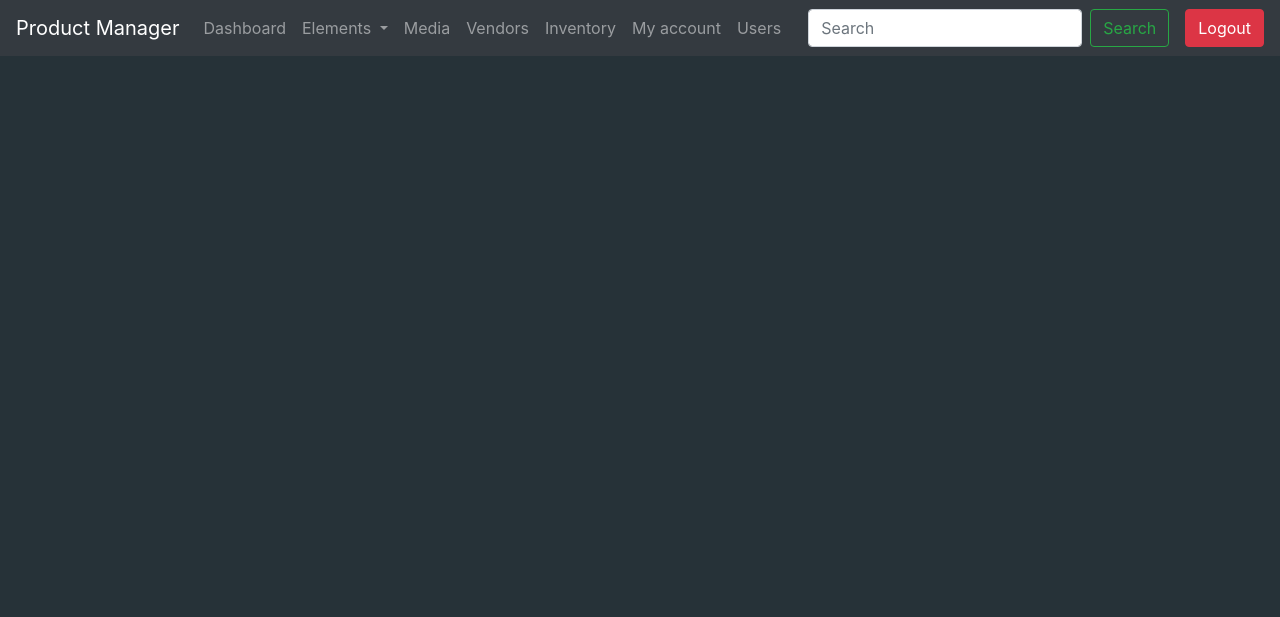
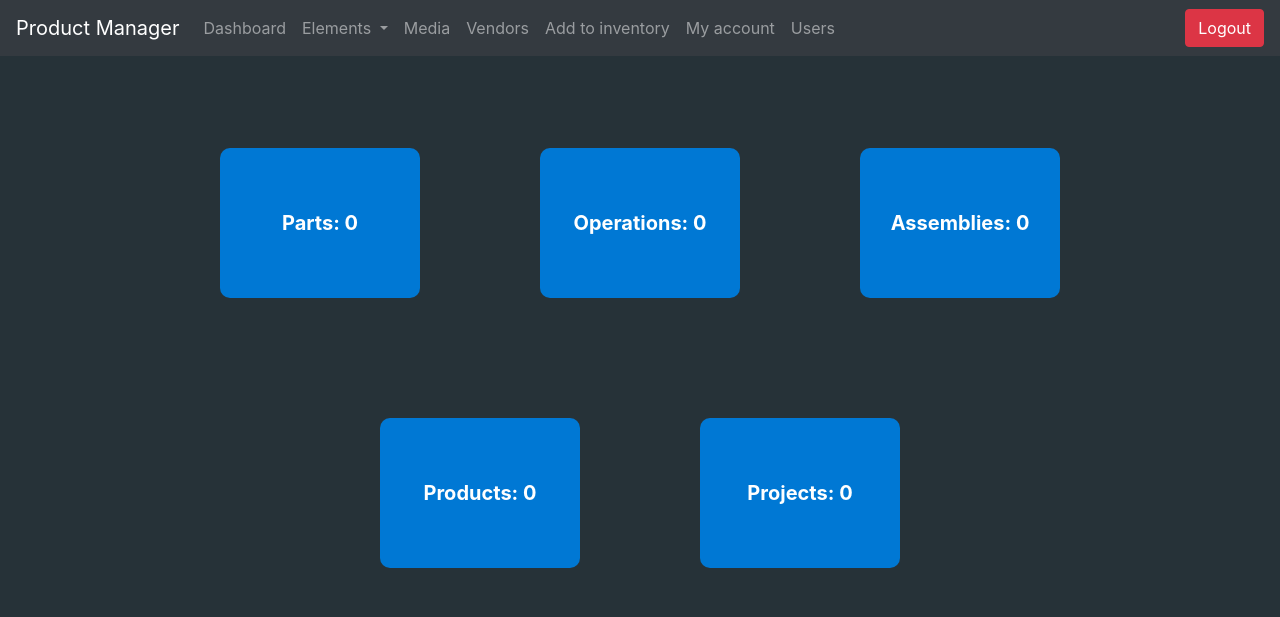
Before and after one commit to badinszky97/productManager, a Django app: page / in a window 1280 px wide. Shown: the top 617 px of the page. Run offline with Django 4.2, Linux system fonts and the light colour scheme; a user stored in the database is signed in; data comes from the database, SQL or seed files in the repository; data that the repository does not hold is empty; parts of the project's set-up code (start-up, migrations or seed data) failed here and were passed over.

Commit message:
small changes, dashboard made

```diff
--- a/productManager/templates/dashboard.html
+++ b/productManager/templates/dashboard.html
@@ -3,5 +3,47 @@
 {% block title %}Dashboard{% endblock %}
 
 {% block content %}
+<style>
+        /* Container for Metro Rectangles */
+        .metro-container {
+            display: flex;
+            flex-wrap: wrap;
+            gap: 20px;
+            justify-content: center;
+        }
+
+        /* Metro Rectangle Styling */
+        .metro-rectangle {
+            background-color: #0078d4;
+            color: white;
+            width: 200px;
+            height: 150px;
+            display: flex;
+            align-items: center;
+            justify-content: center;
+            font-size: 20px;
+            font-weight: bold;
+            border-radius: 10px;
+            transition: transform 0.3s ease;
+            margin:50px;
+        }
+
+        /* Hover Effect for Metro Rectangles */
+        .metro-rectangle:hover {
+            transform: scale(1.05);
+        }
+
+
+    </style>
+
+
+    <div class="pt-5 pr-5 pl-5 metro-container">
+        <a href="/parts"><div class="metro-rectangle">Parts: {{parts}}</div></a>
+        <a href="/operations"><div class="metro-rectangle">Operations: {{operations}}</div>
+        <a href="/assemblies"><div class="metro-rectangle">Assemblies: {{assemblies}}</div>
+        <a href="/products"><div class="metro-rectangle">Products: {{products}}</div>
+        <a href="/projects"><div class="metro-rectangle">Projects: {{projects}}</div>
+    </div>
+
 
 {% endblock %}
--- a/productManager/templates/menu.html
+++ b/productManager/templates/menu.html
@@ -32,7 +32,7 @@
         <a class="nav-link" href="/vendors">Vendors</a>
       </li>
       <li class="nav-item">
-        <a class="nav-link" href="/inventory">Inventory</a>
+        <a class="nav-link" href="/inventory">Add to inventory</a>
       </li>
       <li class="nav-item">
         <a class="nav-link" href="/myaccount">My account</a>
@@ -48,10 +48,6 @@
 
 
     </ul>
-    <form class="form-inline my-2 my-lg-0">
-      <input class="form-control mr-sm-2" type="search" placeholder="Search" aria-label="Search">
-      <button class="btn btn-outline-success my-2 my-sm-0" type="submit">Search</button>
-    </form>
     <a href="/logout"><button class="btn btn-danger my-2 my-sm-0 ml-3">Logout</button></a>
   </div>
 </nav>
--- a/productManager/views.py
+++ b/productManager/views.py
@@ -34,7 +34,7 @@ def get_name(request):
 
     if request.user.is_authenticated:
         # Already logged in, redirect to the dashboard
-        return render(request, "dashboard.html")
+        return render(request, "dashboard.html",{"parts": str(len(get_all_elements("Part"))), "operations":str(len(get_all_elements("Operation"))), "assemblies" : str(len(get_all_elements("Assembly"))) , "products":str(len(get_all_elements("Product"))), "projects":str(len(get_all_elements("Project"))) })
 
     # if this is a POST request we need to process the form data
     if request.method == "POST":
@@ -46,7 +46,7 @@ def get_name(request):
             user = authenticate(request, username=username, password=password)
             if user is not None:
                 login(request, user)
-                return render(request, "dashboard.html")
+                return render(request, "dashboard.html",{"parts": str(len(get_all_elements("Parts"))), "operations":str(len(get_all_elements("Operations"))), "assemblies" : str(len(get_all_elements("Assemblies"))) , "products":str(len(get_all_elements("Products"))), "projects":str(len(get_all_elements("Projects"))) })
             else:
                 return render(request, "index.html", {"form": form})
     else:
```
